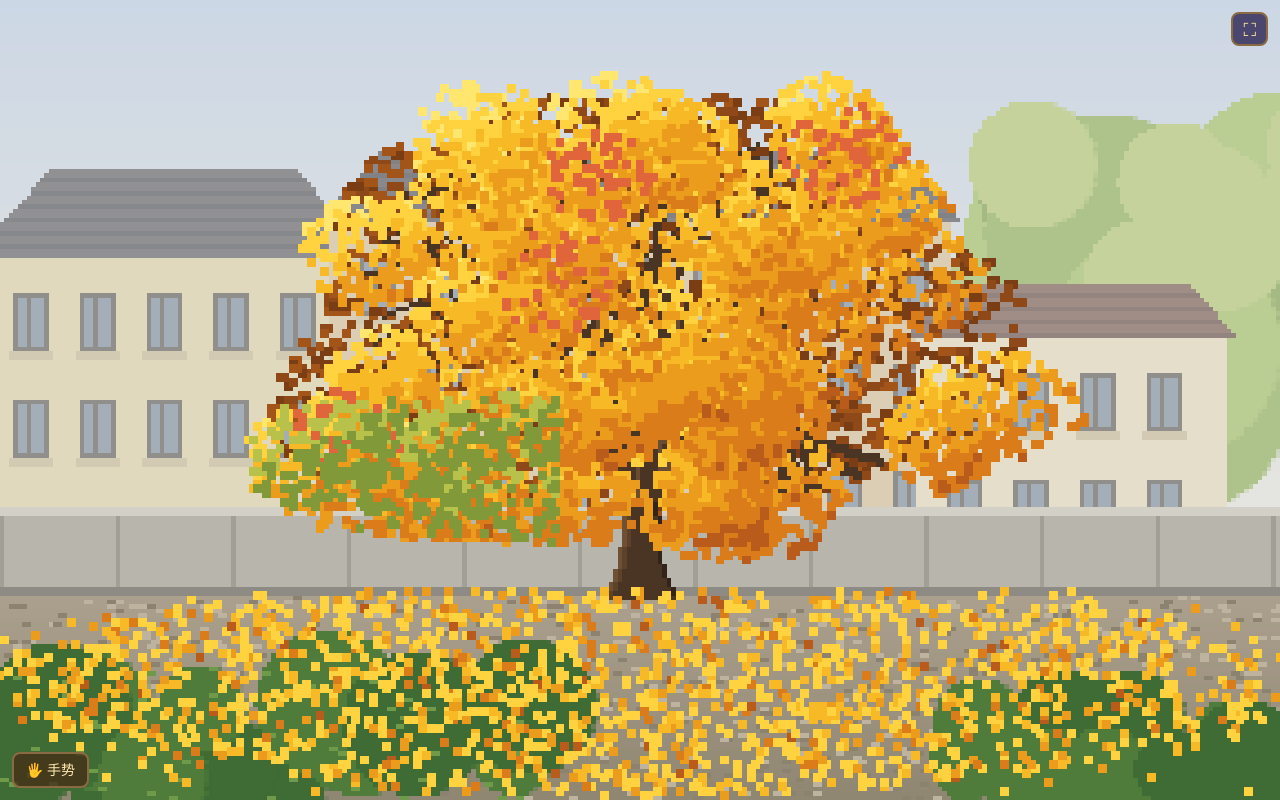
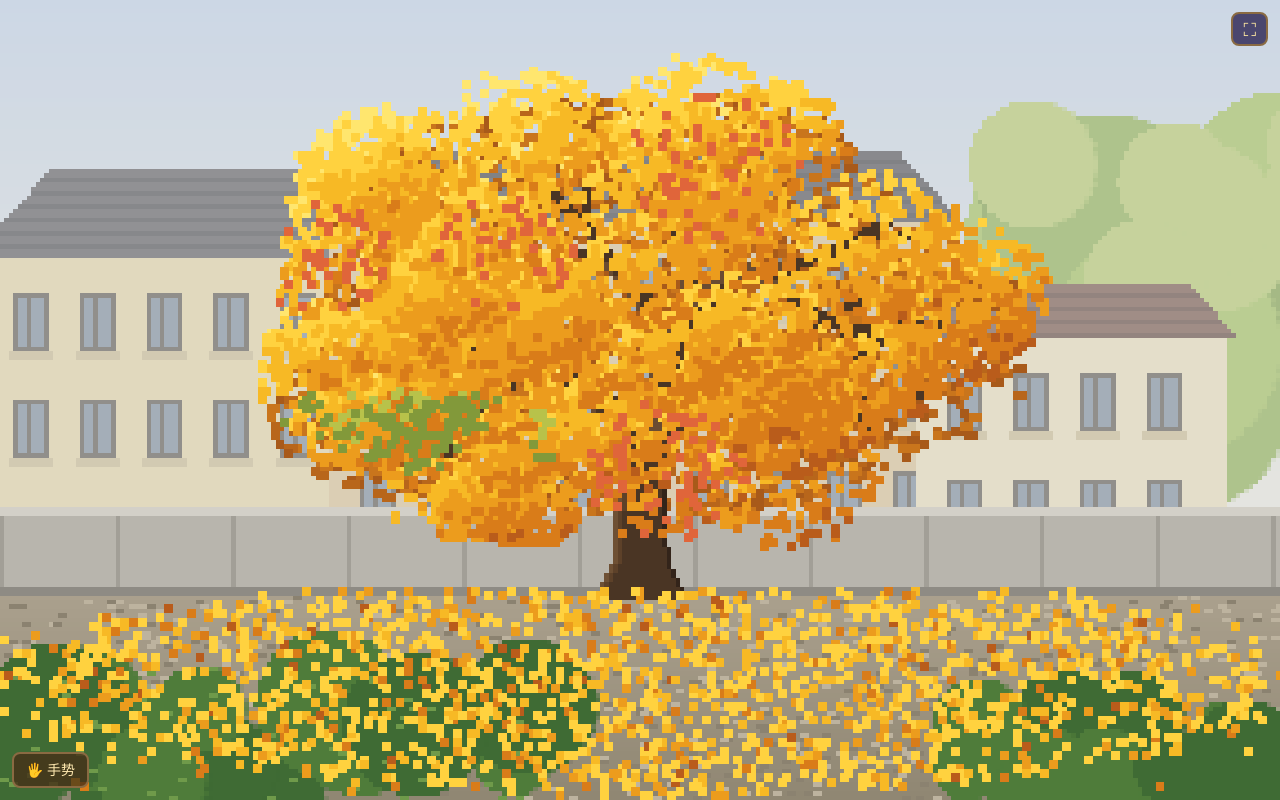
Before and after one commit to hyon0015-lang/galaxy, a plain HTML site: page tree/index.html in a window 1280 px wide. Drawn offline with Linux system fonts and the light colour scheme; animation ran at ten frames a second.

Commit message:
Tree: thicker trunk, three clear limbs, no thin twigs, warmer canopy interior
Co-Authored-By: Claude Sonnet 5.5 <noreply@anthropic.com>
Claude-Session: https://claude.ai/code/session_01FHGCG52SyVQGVwVCKadpkV

```diff
--- a/tree/index.html
+++ b/tree/index.html
@@ -34,15 +34,15 @@ function build(){
  for(let i=0;i<14;i++){const x=CXT+66+rnd()*(W-CXT-60),y=162+rnd()*18,r=8+rnd()*7;blob(x,y,r,i%2?'#3f6b34':'#4f7c3a')}
  for(let i=0;i<60;i++){R2(rnd()*120,150+rnd()*30,2,1,'#6f9a4a')}
  // 树冠内部的暗处：一层深色的叶子，不是一整块色
- for(let i=0;i<2600;i++){const x=(rnd()*2-1)*RXC*.86,y=(rnd()*2-1)*RYC*.84,a=Math.atan2(y/RYC,x/RXC),rm=1+.1*Math.sin(3*a+.5)+.07*Math.sin(5*a+1.2);if((x/RXC)**2+(y/RYC)**2>rm*rm*.72)continue;R2(CXT+x,CY+y,rnd()<.5?3:2,2,['#7a3d14','#8f4818','#a35519'][(rnd()*3)|0])}
+ for(let i=0;i<2600;i++){const x=(rnd()*2-1)*RXC*.86,y=(rnd()*2-1)*RYC*.84,a=Math.atan2(y/RYC,x/RXC),rm=1+.1*Math.sin(3*a+.5)+.07*Math.sin(5*a+1.2);if((x/RXC)**2+(y/RYC)**2>rm*rm*.72)continue;R2(CXT+x,CY+y,rnd()<.5?3:2,2,['#a85a1a','#b8661b','#c9751c'][(rnd()*3)|0])}
  // 树干与枝：从树干一路分叉、越分越细、略带弯曲，枝尖都藏在树冠里
  const dot=(x,y,w)=>{R2(x,y,w,w,'#4a3524');if(w>2)R2(x,y,1,w,'#6a4c32')};
- for(let y=134;y>=104;y--){const t=(134-y)/30,wd=Math.round(11-t*4+(y>126?(y-126)*.7:0));R2(CXT-wd/2,y,wd,1,'#4a3524');R2(CXT-wd/2,y,1,1,'#6e5034');R2(CXT-wd/2+1,y,1,1,'#5d4129');R2(CXT+wd/2-1,y,1,1,'#33241a')}
+ for(let y=134;y>=96;y--){const t=(134-y)/38,wd=Math.round(14-t*5+(y>126?(y-126)*.9:0));R2(CXT-wd/2,y,wd,1,'#4a3524');R2(CXT-wd/2,y,1,1,'#6e5034');R2(CXT-wd/2+1,y,1,1,'#5d4129');R2(CXT+wd/2-1,y,1,1,'#33241a')}
  const limb=(x,y,ang,len,w,dep)=>{let cx=x,cy=y,a=ang,cv=(rnd()-.5)*.08;for(let i=0;i<len;i++){cx+=Math.cos(a);cy+=Math.sin(a);a+=cv;cv+=(rnd()-.5)*.03;
-   const q=((cx-CXT)/RXC)**2+((cy-CY)/RYC)**2;if(q>.62)return;dot(cx,cy,Math.max(1,Math.round(w)));w-=.045;
-   if(dep<4&&i>len*.35&&rnd()<.07){limb(cx,cy,a+(rnd()<.5?-1:1)*(.45+rnd()*.35),len*.62,w*.75,dep+1)}}
-  if(dep<4&&w>1.2){limb(cx,cy,a-.4,len*.6,w*.7,dep+1);limb(cx,cy,a+.4,len*.6,w*.7,dep+1)}};
- [[-1.9,46,5],[-1.45,50,5.5],[-1.15,48,5],[-2.4,40,4.5],[-.75,40,4.5],[-1.65,44,5]].forEach(([an,ln2,w])=>limb(CXT+(rnd()-.5)*3,108,an,ln2,w,0));
+   const q=((cx-CXT)/RXC)**2+((cy-CY)/RYC)**2;if(q>.5)return;dot(cx,cy,Math.max(2,Math.round(w)));w-=.06;
+   if(dep<2&&i>len*.4&&rnd()<.04){limb(cx,cy,a+(rnd()<.5?-1:1)*(.45+rnd()*.35),len*.62,w*.75,dep+1)}}
+  if(dep<2&&w>2){limb(cx,cy,a-.45,len*.62,w*.72,dep+1);limb(cx,cy,a+.45,len*.62,w*.72,dep+1)}};
+ [[-2.3,44,6],[-1.57,52,7],[-.85,44,6]].forEach(([an,ln2,w])=>limb(CXT,98,an,ln2,w,0));
  // 地上落叶地毯
  for(let i=0;i<1700;i++){const a=rnd()*6.283,d=Math.sqrt(rnd()),x=CXT+Math.cos(a)*d*(130+rnd()*30),y=152+Math.sin(a)*d*26;if(y>132){R2(x,y,2,2,PAL[1+((rnd()*rnd()*5)|0)])}}
  for(let i=0;i<80;i++)R2(rnd()*W,138+rnd()*40,2,2,PAL[1+((rnd()*4)|0)]);
@@ -55,7 +55,7 @@ function build(){
   const a2=Math.atan2(y/RYC,x/RXC),rm=1+.1*Math.sin(3*a2+.5)+.07*Math.sin(5*a2+1.2);if((x/RXC)**2+(y/RYC)**2>rm*rm)continue;
   const dx=x/RXC,dy=y/RYC,e=Math.min(1,Math.hypot(dx,dy)),lit=(-dx*.5-dy*.6)*.5+(-lx*.35-ly*.8)*.9+(rnd()-.5)*.25;
   let c=clamp(Math.round(2.3-lit*2.5+(rnd()-.5)*.7),0,5);
-  if(dx<-.2&&dy>.3&&C.id%2===0&&rnd()<.5)c=lit>.1?6:8;else if(C.id%17===0&&rnd()<.3)c=7;
+  if(dx<-.2&&dy>.3&&C.id%2===0&&rnd()<.3)c=lit>.1?6:8;else if(C.id%17===0&&rnd()<.3)c=7;
   const l={hx:Math.round(CXT+x),hy:Math.round(CY+y),c,s:rnd()<.7?2:(rnd()<.5?0:1),e:.25+e*.75,k:rnd()*6.28,st:0,x:0,y:0,vx:0,vy:0,ph:0,gy:0,tl:0,dl:0};LV.push(l);BYC[c].push(l)}
 }
 const shape=(l)=>l.s===0?[3,2]:l.s===1?[2,3]:[2,2];
```
